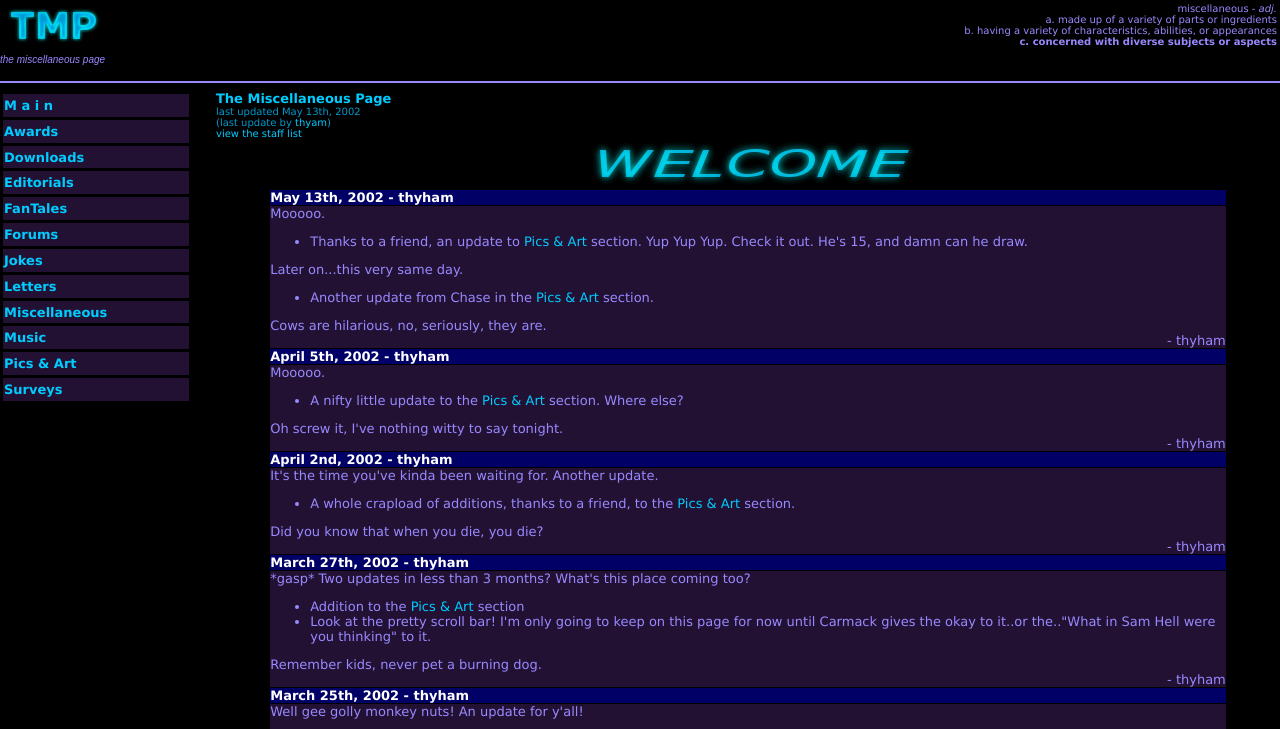
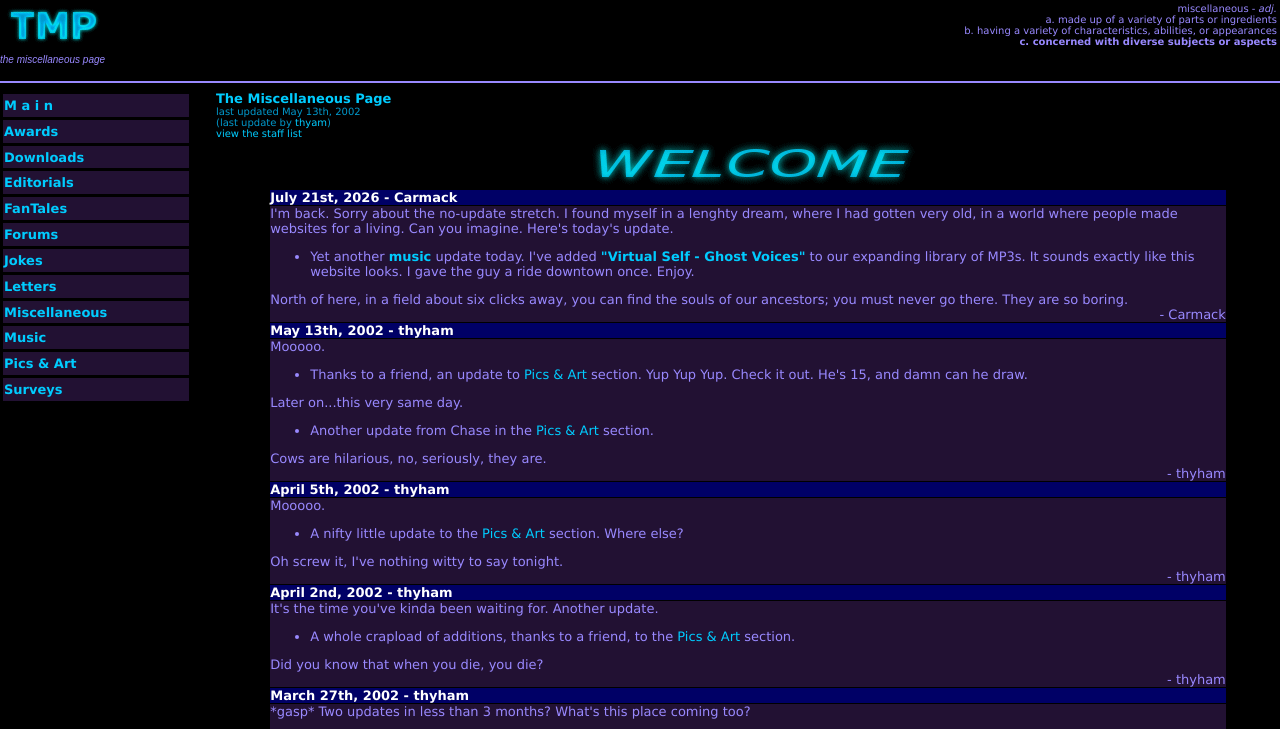
Before and after one commit to johncarmack1984/themiscpage.com, a plain HTML site: page site/index.html in a window 1280 px wide. Shown: the top 729 px of the page. Drawn offline with Linux system fonts and the light colour scheme.

Commit message:
yet another music update (#10)
One homepage post dated July 21st, 2026, announcing an MP3 the library
has never contained; its link resolves to the period 404. Recorded in
CURATION.md's ledger; README notes the site updated once.

```diff
--- a/site/index.html
+++ b/site/index.html
@@ -129,6 +129,17 @@ A:hover {text-decoration: underline; text-weight: bold; color: #9988ff}
 
 
 <table width="90%" cellpadding="0" cellspacing="1" border="0" bordercolor="black">
+
+<tr bgcolor="#000066"><td><FONT SIZE="2" FACE="Verdana, Arial" color="#FFFFFF"><b>July 21st, 2026 - Carmack</b></td></tr>
+<tr bgcolor="#221133"><td><FONT SIZE="2" FACE="Verdana, Arial">I'm back. Sorry about the no-update stretch. I found myself in a lenghty dream, where I had gotten very old, in a world where people made websites for a living. Can you imagine. Here's today's update.
+<ul>
+   <li>Yet another <a href="/music/#mp3"><b>music</b></a> update today. I've added <a href="/music/mp3s/virtual_self_-_ghost_voices.mp3"><b>"Virtual Self - Ghost Voices"</b></a> to our expanding library of MP3s. It sounds exactly like this website looks. I gave the guy a ride downtown once. Enjoy.</li>
+</ul>
+North of here, in a field about six clicks away, you can find the souls of our ancestors; you must never go there. They are so boring.
+<div align="right">- Carmack</div>
+</td></tr>
+
+
 
 <tr bgcolor="#000066"><td><FONT SIZE="2" FACE="Verdana, Arial" color="#FFFFFF"><b>May 13th, 2002 - thyham</b></td></tr>
 <tr bgcolor="#221133"><td><FONT SIZE="2" FACE="Verdana, Arial">Mooooo.
```
Also changed, not shown: 2 other files.
